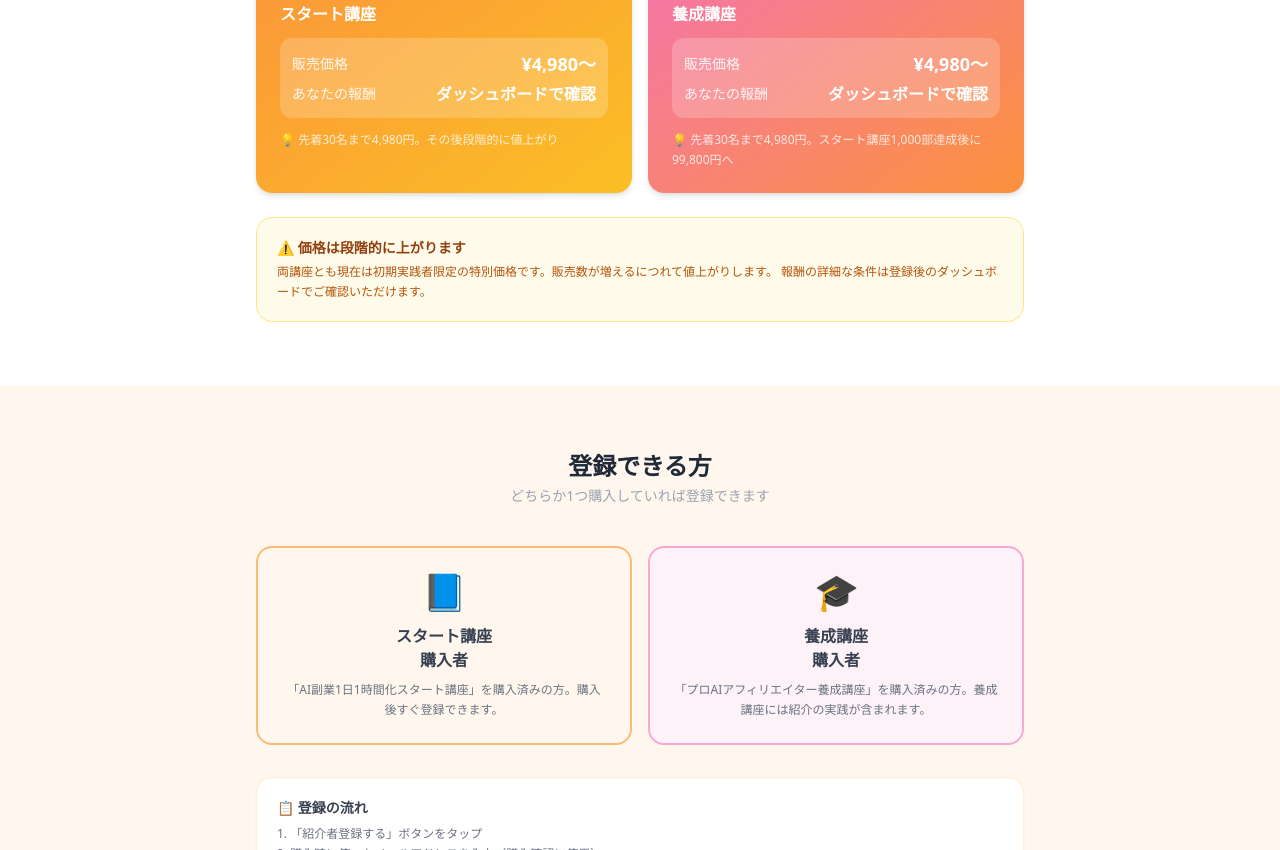
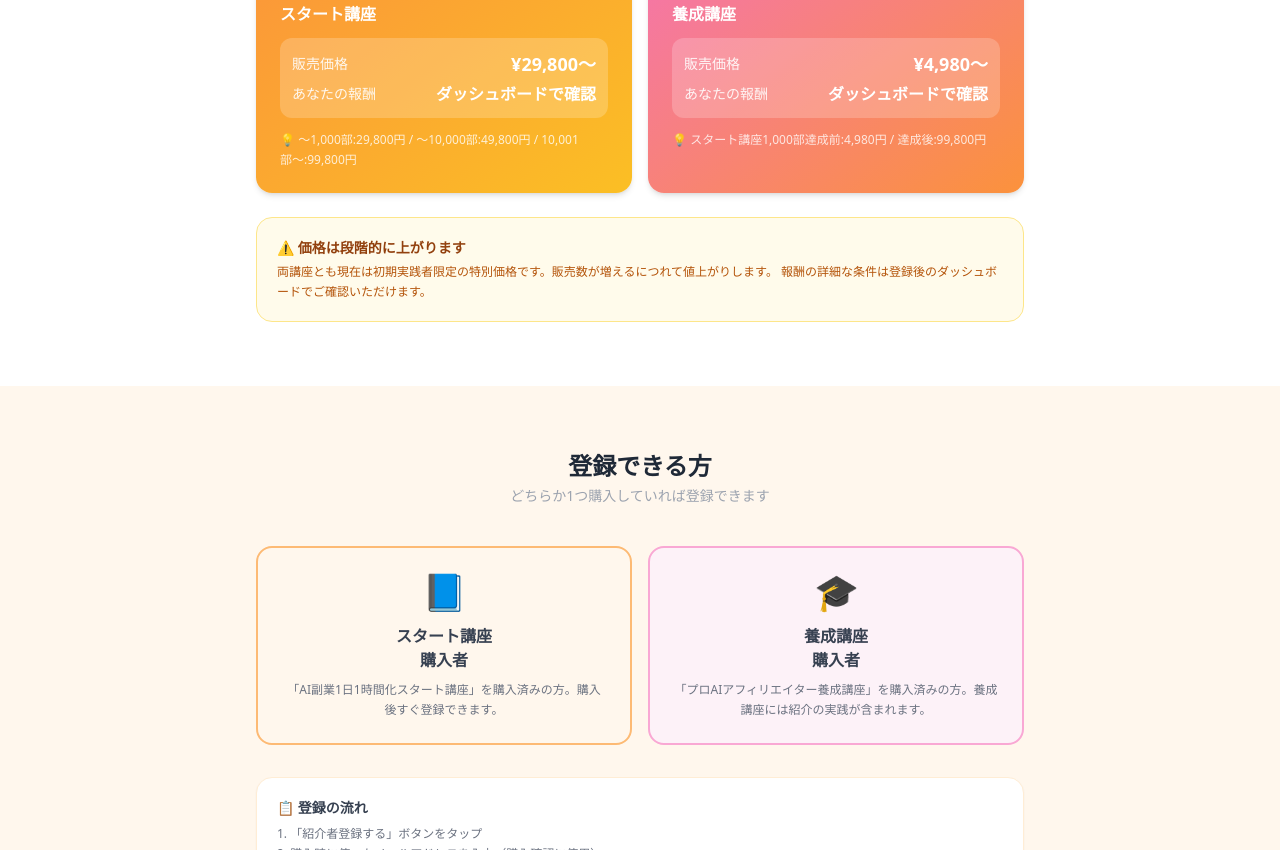
Before and after one commit to mio-s1te/practice-log, a React (Vite) app: page / in a window 1280 px wide. Shown: the part 4769-5619 px from the top of the page. Built offline with nearby package versions, Linux system fonts and the light colour scheme; no server answers.

Commit message:
fix: AffiliateTop 報酬体系カードのスタート講座価格を正しく修正
スタート講座: ¥4,980〜 → ¥29,800〜
note: 〜1,000部:29,800円 / 〜10,000部:49,800円 / 10,001部〜:99,800円
養成講座note: スタート講座1,000部達成前:4,980円 / 達成後:99,800円

```diff
--- a/src/pages/affiliate/AffiliateTop.tsx
+++ b/src/pages/affiliate/AffiliateTop.tsx
@@ -333,16 +333,16 @@ export function AffiliateTop() {
             {[
               {
                 name: 'AI副業1時間化\nスタート講座',
-                price: '¥4,980〜',
+                price: '¥29,800〜',
                 color: 'from-orange-400 to-amber-400',
-                note: '先着30名まで4,980円。その後段階的に値上がり',
+                note: '〜1,000部:29,800円 / 〜10,000部:49,800円 / 10,001部〜:99,800円',
                 icon: '📘',
               },
               {
                 name: 'プロAIアフィリエイター\n養成講座',
                 price: '¥4,980〜',
                 color: 'from-pink-400 to-orange-400',
-                note: '先着30名まで4,980円。スタート講座1,000部達成後に99,800円へ',
+                note: 'スタート講座1,000部達成前:4,980円 / 達成後:99,800円',
                 icon: '🎓',
               },
             ].map(p => (
```
